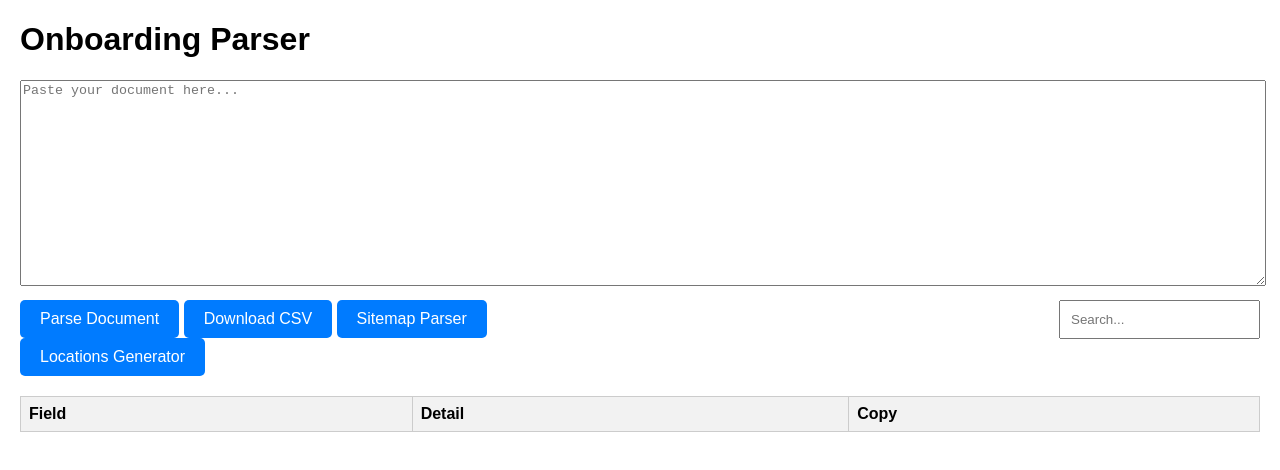
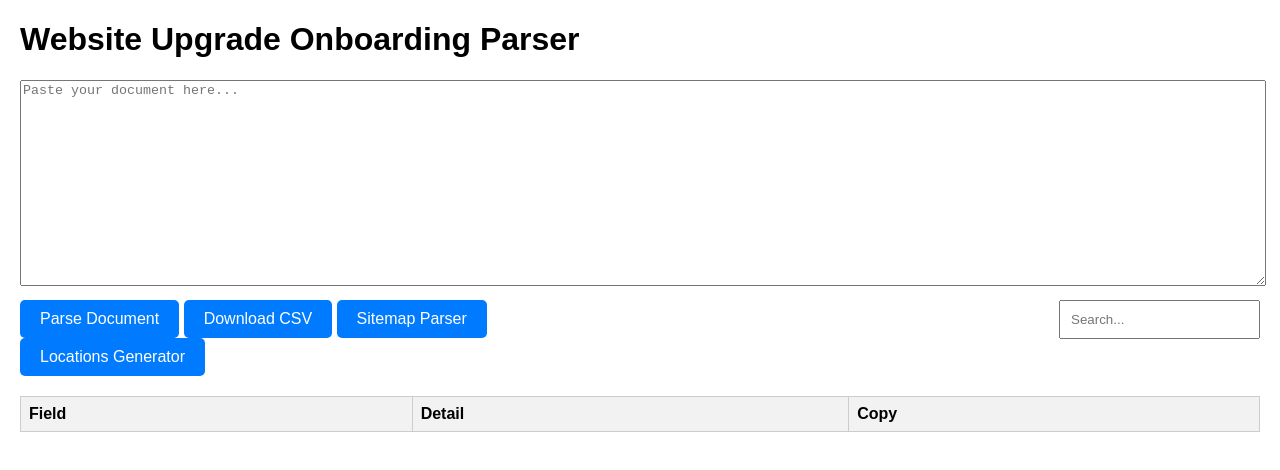
Before and after one commit to Yuwiiii/localsearch-webinfo-parser, a website: page websiteupgrade.html in a window 1280 px wide. Drawn offline with Linux system fonts and the light colour scheme; some packages are replaced by stand-ins of ours; a script that the page names is missing.

Commit message:
Update websiteupgrade.html

```diff
--- a/websiteupgrade.html
+++ b/websiteupgrade.html
@@ -8,7 +8,7 @@
     <script src="https://cdn.jsdelivr.net/npm/sweetalert2@11"></script>
 </head>
 <body>
-    <h1>Onboarding Parser</h1>
+    <h1>Website Upgrade Onboarding Parser</h1>
 
     <textarea id="inputText" rows="20" cols="100" placeholder="Paste your document here..."></textarea>
 
```
